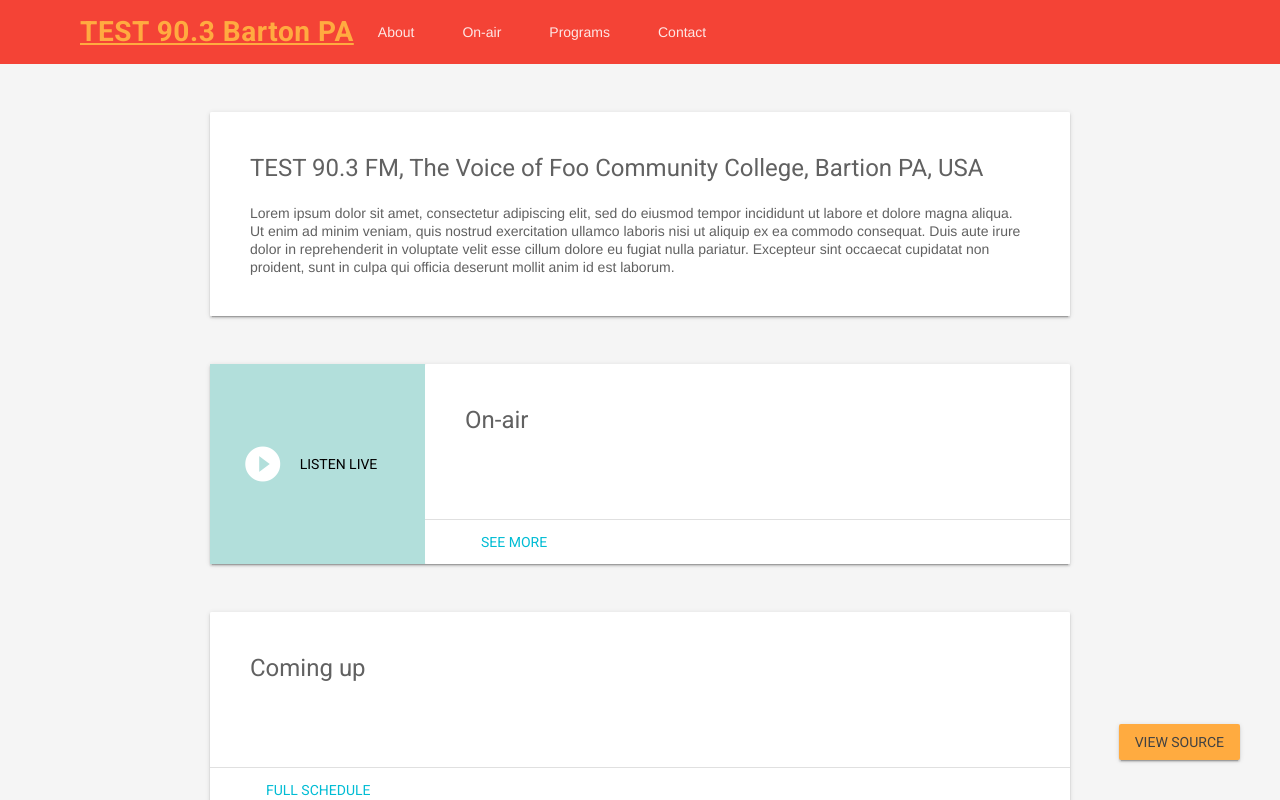
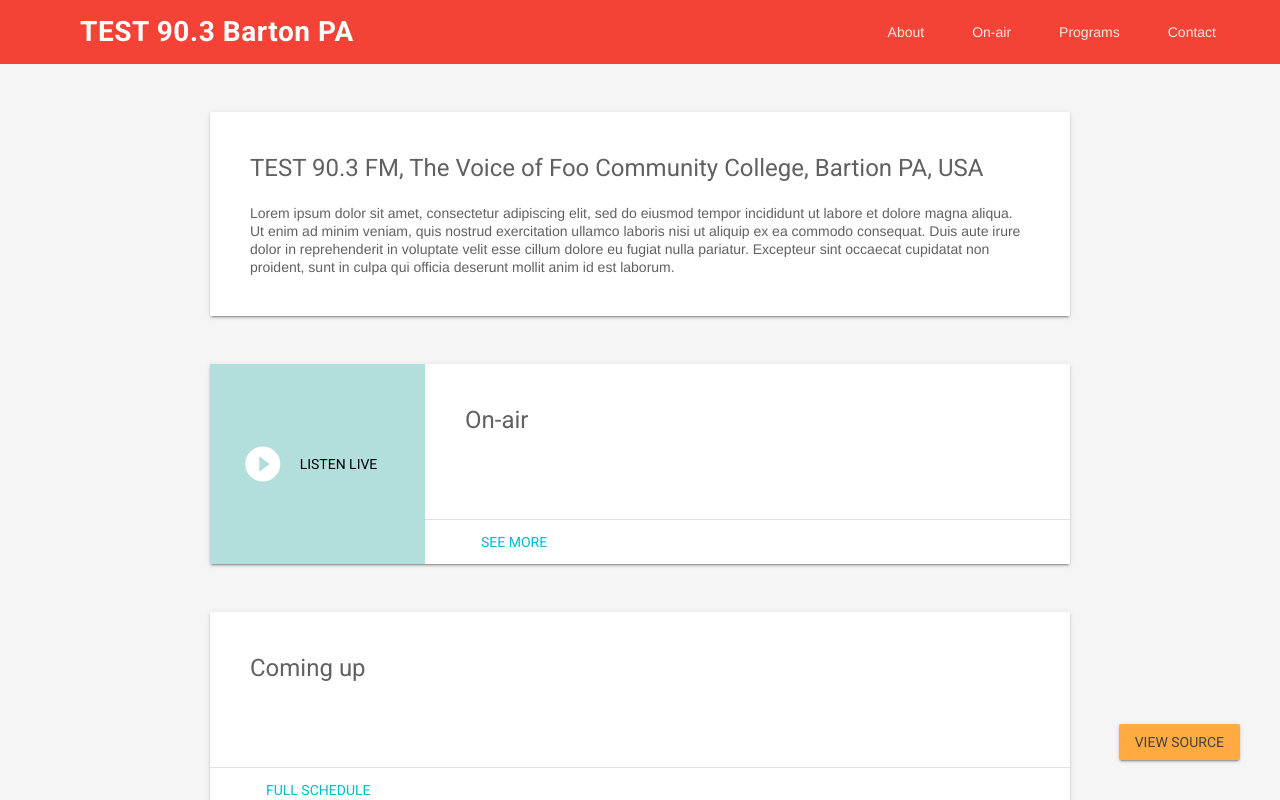
Before and after one commit to spinitron/TEST, a plain HTML site: page index.html in a window 1280 px wide. Drawn offline with nearby package versions, Linux system fonts and the light colour scheme; a script that the page names is missing.

Commit message:
fix title

```diff
--- a/index.html
+++ b/index.html
@@ -33,7 +33,7 @@
     <header class="mdl-layout__header mdl-layout__header--scroll">
       <div class="mdl-layout__header-row">
         <!-- Title -->
-        <a class="mdl-layout-title" href="https://spinitron.github.io/TEST/">TEST 90.3 Barton PA</span>
+        <a class="mdl-layout-title" href="https://spinitron.github.io/TEST/">TEST 90.3 Barton PA</a>
         <!-- Add spacer, to align navigation to the right -->
         <div class="mdl-layout-spacer"></div>
         <!-- Navigation -->
--- a/styles.css
+++ b/styles.css
@@ -1,6 +1,8 @@
 .test-website .mdl-layout-title {
   font-weight: 600;
   font-size: 200%;
+  color: white;
+  text-decoration: none;
 }
 .test-website main > .mdl-layout__tab-panel {
   padding: 8px;
```
